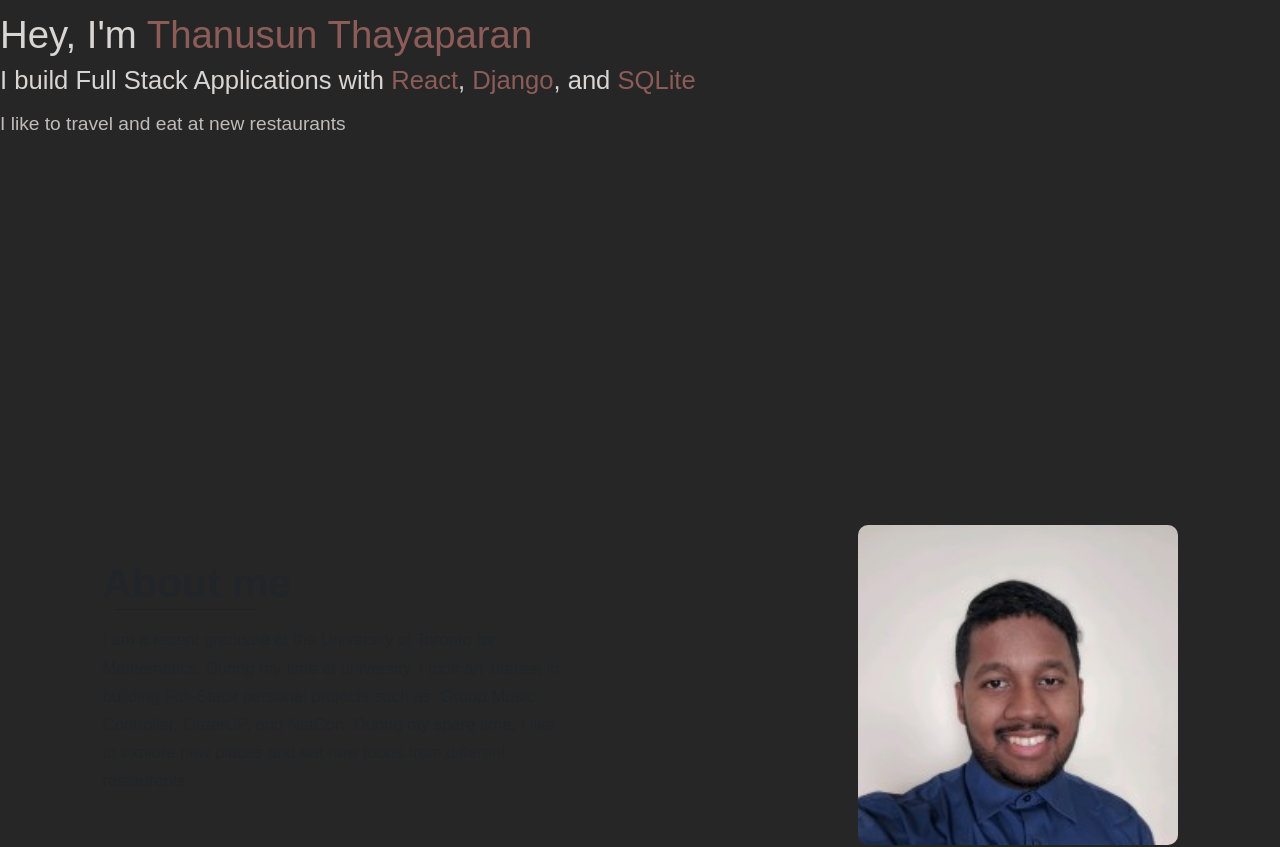
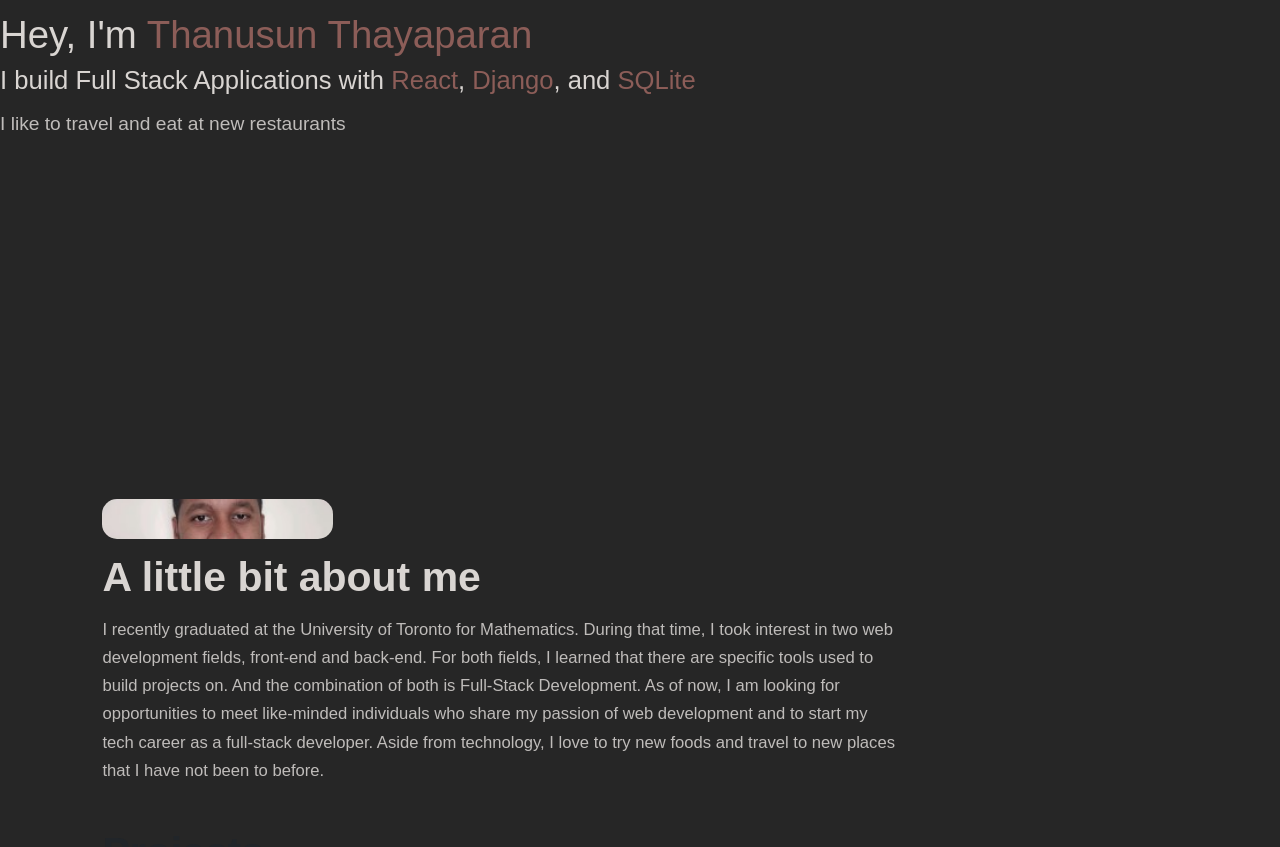
Before and after one commit to coolmanbat2/new-personal-website, a React (Create React App) app: page / in a window 1280 px wide. Shown: the top 847 px of the page. Built offline with nearby package versions, Linux system fonts and the light colour scheme.

Commit message:
Made adjustments with About.js, Main.js, About.css, Main.css

```diff
--- a/src/components/About.js
+++ b/src/components/About.js
@@ -1,25 +1,21 @@
 import "../css/About.css";
+import "../css/Main.css";
 
 import profilePic from "../static/profile.png";
 import React from "react";
 
 function About(params) {
   return (
-    <div className="about" id="about">
-      <div className="about-section">
-        <div className="about-header">
-          <div className="header">About me</div>
-          <hr className="line-break" />
-          <p className="text">
-            I am a recent graduate at the University of Toronto for Mathematics.
-            During my time at university, I took an interest in building
-            Full-Stack personal projects such as: Group Music Controller,
-            OrderUP, and NetCon. During my spare time, I like to explore new
-            places and eat new foods from different restaurants.
-          </p>
-        </div>
-        <img src={profilePic} alt="profile" className="profile-img"></img>
-      </div>
+    <div className="about-section" id="about">
+      <img src={profilePic} alt="profile" className="profile-img"></img>
+      <div className="main-color header">A little bit about me</div>
+      <p className="tertiary-color text">
+        I recently graduated at the University of Toronto for Mathematics. During that time, I took interest in two web development fields, front-end and back-end. For both fields, I learned that there are specific tools used to build projects on. And the combination of both is Full-Stack Development.
+
+        As of now, I am looking for opportunities to meet like-minded individuals who share my passion of web development and to start my tech career as a full-stack developer.
+
+        Aside from technology, I love to try new foods and travel to new places that I have not been to before.
+      </p>
     </div>
   );
 }
--- a/src/components/Main.js
+++ b/src/components/Main.js
@@ -5,9 +5,9 @@ function Main(props) {
   return (
     <div className="bg-img" id="main">
       <div className="main font-design">
-        <div className="big-text main-color">Hey, I'm <span className="secondary-color">Thanusun Thayaparan</span></div>
-        <div className="main-color med-text">I build Full Stack Applications with <span className="secondary-color">React</span>, <span className="secondary-color">Django</span>, and <span className="secondary-color">SQLite</span></div>
-        <div className="sub-small-text tertiary-color">I like to travel and eat at new restaurants</div>
+        <div className="big-main-text main-color">Hey, I'm <span className="secondary-color">Thanusun Thayaparan</span></div>
+        <div className="main-color med-main-text">I build Full Stack Applications with <span className="secondary-color">React</span>, <span className="secondary-color">Django</span>, and <span className="secondary-color">SQLite</span></div>
+        <div className="sub-small-main-text tertiary-color">I like to travel and eat at new restaurants</div>
       </div>
     </div>
   );
--- a/src/css/About.css
+++ b/src/css/About.css
@@ -1,24 +1,7 @@
-.about {
+
+.about-section {
   display: flex;
   flex-direction: column;
-  align-items: flex-start;
-  padding: 2vw 0px 0px;
-
-  animation: fadeInRight 1s ease-in-out;
-
-}
-.about-header {
-  display: flex;
-  flex-direction: column;
-  justify-content: center;
-  align-items: flex-start;
-  padding: 0px;
-  width: 58vw;
-}
-.about-section {
-  display: flex;
-  flex-direction: row;
-  align-items: center;
   padding: 0px;
   gap: 1vw;
 }
@@ -42,10 +25,9 @@
 }
 
 .profile-img {
-  height: 25vw;
-
+  width: 18vw;
+  height: 5vh;
   background: url("../static/profile.png");
-  background-repeat:no-repeat;
-  background-size: cover;
-  border-radius: 10px;
+  object-fit: cover;
+  border-radius: 15px;
 }
--- a/src/css/Main.css
+++ b/src/css/Main.css
@@ -30,15 +30,15 @@
   background-position: 50% 50%;
 }
 
-.big-text {
+.big-main-text {
   font-size: 3vw;
 }
 
-.med-text {
+.med-main-text {
   font-size: 2vw;
 }
 
-.sub-small-text {
+.sub-small-main-text {
   font-size: 1.5vw;
 }
 
```
